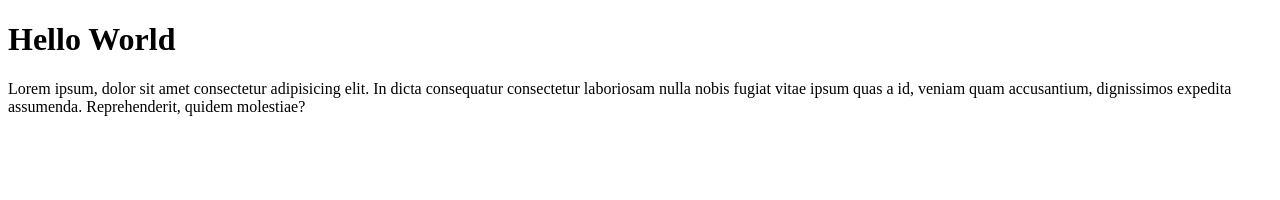
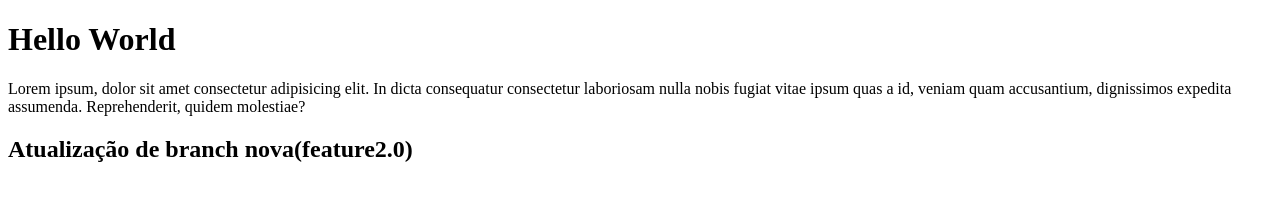
Before and after one commit to heltonunesilva/mamutt, a plain HTML site: page index.html in a window 1280 px wide. Drawn offline with Linux system fonts and the light colour scheme.

Commit message:
add feature2.0

```diff
--- a/index.html
+++ b/index.html
@@ -14,6 +14,7 @@
         fugiat vitae ipsum quas a id, veniam quam accusantium,
         dignissimos expedita assumenda. Reprehenderit, quidem
         molestiae?</p>
+        <h2>Atualização de branch nova(feature2.0)</h2>
 </body>
 
 </html>
```
